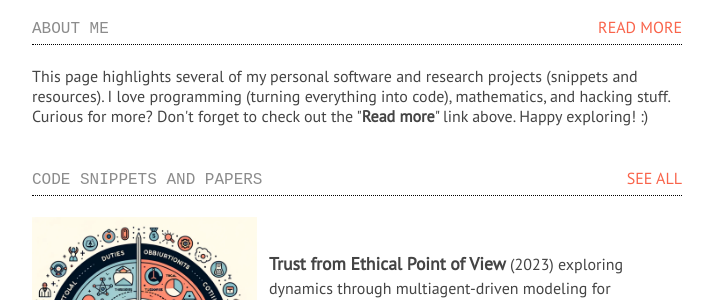
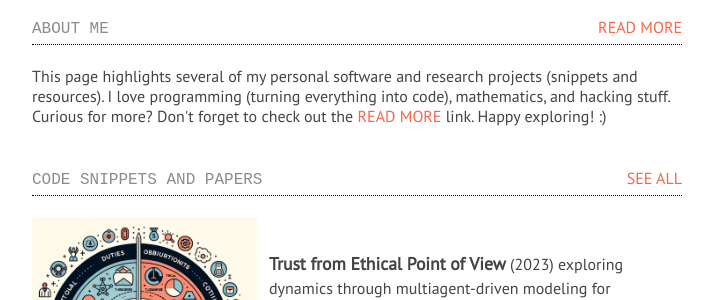
Before and after one commit to abbas-tari/abbas-tari.github.io, a Jekyll site: the page built from index.html, in a window 1280 px wide and 900 px high. Shown: the part 171-471 px from the top of the window, without its empty margins (283-996 px from the left). Built offline with Jekyll 4.4.1, drawn with Linux system fonts in a browser that asks for light colours; some web fonts are replaced.

Commit message:
update index.html

```diff
--- a/index.html
+++ b/index.html
@@ -14,14 +14,8 @@ image: "/static/images/abbas8.jpg"
     </div>
     <div class="block-content">
       <p>
-        This page highlights several of my personal software and research projects (snippets and resources). I love programming (turning everything into code), mathematics, and hacking stuff. Curious for more? Don't forget to check out the "<strong>Read more</strong>" link above. Happy exploring! :)
+        This page highlights several of my personal software and research projects (snippets and resources). I love programming (turning everything into code), mathematics, and hacking stuff. Curious for more? Don't forget to check out the <a href="/about" style="color: #F9644B;">READ MORE</a> link. Happy exploring! :)
       </p>
-      <!-- <p>
-        I co-founded <a class="pixelnest-logo" href="https://pixelnest.io">Pixelnest Studio</a> where I created Steredenn and numerous other projects.
-      </p> -->
-      <!-- <p> -->
-        <!-- You will find my projects, snippets and resources. Enjoy. :) -->
-      <!-- </p> -->
     </div>
   </div>
 
```
